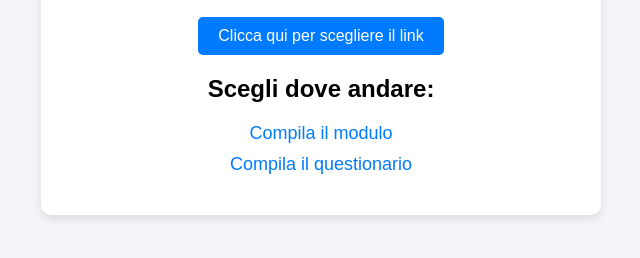
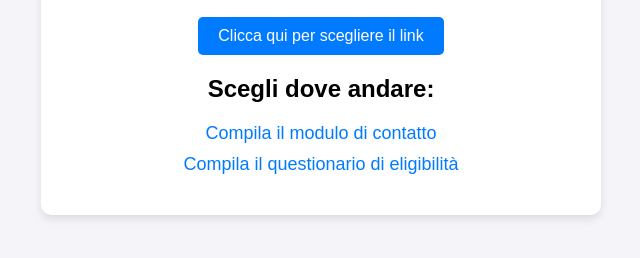
Before and after one commit to samuele0896/VR, a plain HTML site: page index.html in a window 1280 px wide. Both pictures are taken after a click on the button "Clicca qui per scegliere il link". Shown: the part 370-628 px from the top of the page, without its empty margins (319-959 px from the left). Drawn offline with Linux system fonts and the light colour scheme.

Commit message:
Update index.html

```diff
--- a/index.html
+++ b/index.html
@@ -24,8 +24,8 @@
 
     <div id="linkOptions" class="link-options">
       <h2>Scegli dove andare:</h2>
-      <a href="https://forms.gle/VF23KqLrshesTQCQA" target="_blank" class="link-btn">Compila il modulo</a>
-      <a href="https://psicologiagenerale.eu.qualtrics.com/jfe/form/SV_6YHUH2WeTKmIQLQ" target="_blank" class="link-btn">Compila il questionario</a>
+      <a href="https://forms.gle/VF23KqLrshesTQCQA" target="_blank" class="link-btn">Compila il modulo di contatto </a>
+      <a href="https://psicologiagenerale.eu.qualtrics.com/jfe/form/SV_6YHUH2WeTKmIQLQ" target="_blank" class="link-btn">Compila il questionario di eligibilità</a>
     </div>
   </div>
 
```
